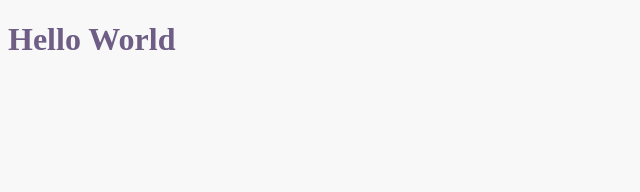
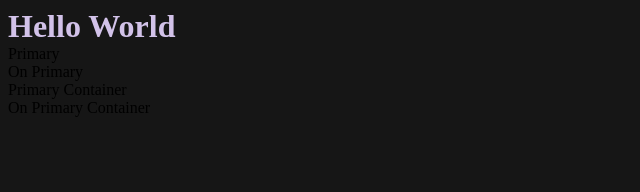
Before and after one commit to bengeendokter/m3-css-color-token-generator, a website built with Vite: page index.html in a window 1280 px wide. Shown: the whole page, without its empty margins (0-640 px from the left). Built offline with nearby package versions, Linux system fonts and the light colour scheme.

Commit message:
Start working on preview

```diff
--- a/index.html
+++ b/index.html
@@ -13,13 +13,30 @@
   <link rel="stylesheet" type="text/css" href="theme/dark-mc.css">
   <link rel="stylesheet" type="text/css" href="theme/light-hc.css">
   <link rel="stylesheet" type="text/css" href="theme/dark-hc.css">
+  <link rel="stylesheet" type="text/css" href="style.css">
 </head>
 
-<body style="background-color: var(--md-sys-color-surface)">
+<body>
   <div id="app"></div>
   <script type="module" src="/src/demo.ts"></script>
   <h1 style="color: var(--md-sys-color-primary)">Hello World</h1>
   <!-- TODO add preview for all system tokens -->
+  <div class="token-preview">
+    <div class="group-primary-tokens">
+      <div class="primary">Primary</div>
+      <div class="on-primary">On Primary</div>
+      <div class="primary-container">Primary Container</div>
+      <div class="on-primary-container">On Primary Container</div>
+    </div>
+    <div class="group-secondary-tokens"></div>
+    <div class="group-tertiary-tokens"></div>
+    <div class="group-error-tokens"></div>
+    <div class="group-surface-tokens"></div>
+    <div class="group-surface-container-tokens"></div>
+    <div class="group-other-tokens"></div>
+    <div class="group-inverse-tokens"></div>
+    <div class="group-shadow-tokens"></div>
+  </div>
 </body>
 
 </html>
--- a/src/demo.ts
+++ b/src/demo.ts
@@ -1,4 +1,4 @@
 import { setMetaThemeColor } from "./setThemeFromHexColor";
 
 setMetaThemeColor();
-document.documentElement.classList.add('light');
+document.documentElement.classList.add('dark');
--- /dev/null
+++ b/style.css
@@ -0,0 +1,29 @@
+*
+{
+    box-sizing: border-box;
+}
+
+html
+{
+    height: 100%;
+}
+
+body
+{
+    height: 100%;
+    background-color: var(--md-sys-color-surface);
+    margin: 0;
+    padding: 8px;;
+}
+
+h1
+{
+    margin: 0;
+}
+
+.token-preview
+{
+    display: grid;
+    grid-template-columns: repeat(4, 1fr);
+    grid-template-rows: repeat(2, 1fr);
+}
```
